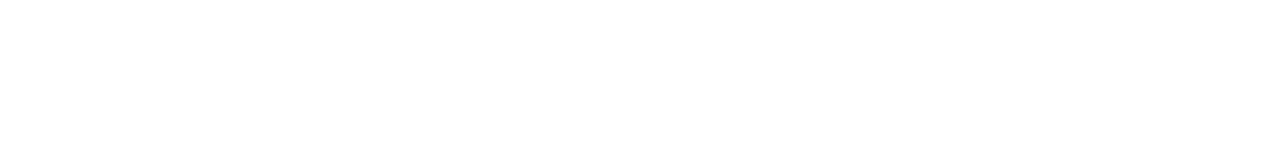
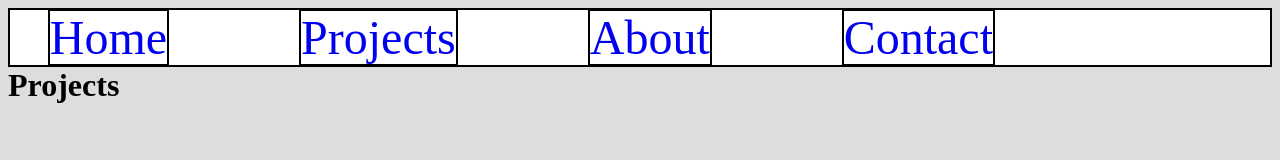
Before and after one commit to brolak/personal-site, a plain HTML site: page index.html in a window 1280 px wide. Drawn offline with Linux system fonts and the light colour scheme.

Commit message:
Add navbar

```diff
--- a/index.html
+++ b/index.html
@@ -1,10 +1,22 @@
 <!DOCTYPE html>
 <html>
 <head>
-	<title></title>
+	<title>Mati Borlak</title>
 	<link rel="stylesheet" type="text/css" href="style.css">
 </head>
 <body>
-
+<nav>
+	<ul>
+		<li><a href="#default">Home</a></li>
+		<li><a href="#projects">Projects</a></li>
+		<li><a href="#about">About</a></li>
+		<li><a href="#contact">Contact</a></li>
+	</ul>
+</nav>
+<div>
+	<div class="projects">
+	<h1>Projects</h1>
+	</div>
+</div>
 </body>
 </html>
--- a/style.css
+++ b/style.css
@@ -0,0 +1,44 @@
+body{
+	background-color: #ddd;
+}
+ul {
+	border: 2px solid black;
+	background-color: white;
+    list-style-type: none;
+    margin: 0;
+    padding: 0;
+}
+li{
+	padding: 3% 0 0 3%;
+	display:inline;
+	font-size: 300%;
+	color: black;
+}
+li a:link, li a:visited {
+	border: 2px black solid;
+	text-decoration: none;
+	margin-right: 7%;
+	text-align: center;
+    display: inline;
+    width: 100%;
+}
+li a:hover, li a:active{
+	border: 2px black solid;
+	background-color: black;
+	color: white;
+	text-decoration: none;
+	text-align: center;
+	display: inline;
+	width: 100%;
+}
+.projects{
+	display: inline;
+	width = 90%;
+	background-color: white;
+    list-style-type: none;
+    margin: auto;
+    padding: 0;
+}
+h1{
+	margin:auto;
+}
```
